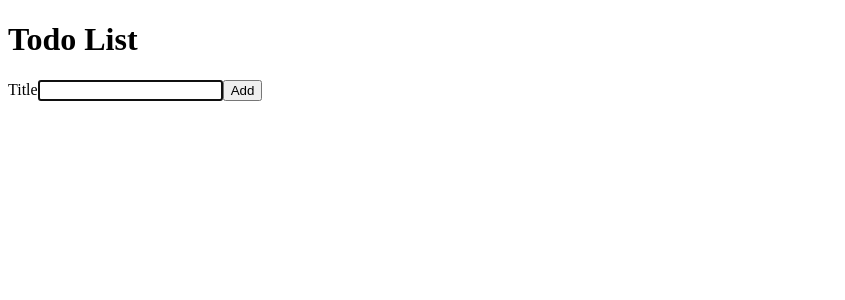
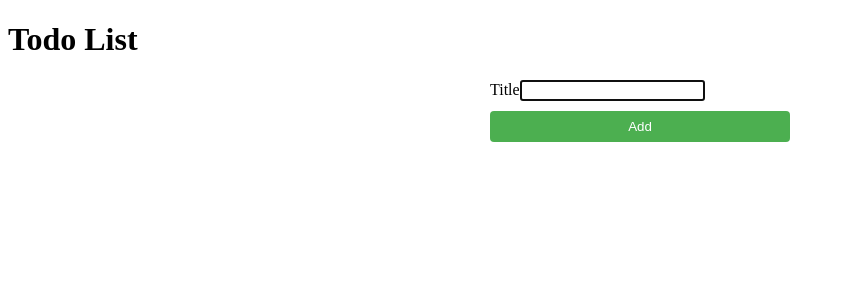
Before and after one commit to Sabina-Kazantseva/react-todo, a React (Create React App) app: page / in a window 1280 px wide. Shown: the top 300 px of the page, without its empty margins (0-845 px from the left). Built offline with nearby package versions, Linux system fonts and the light colour scheme; the HTML template or start-up script is replaced by a standard one.

Commit message:
Apply css changes

```diff
--- a/src/AddTodoForm.js
+++ b/src/AddTodoForm.js
@@ -1,7 +1,7 @@
-import React, { useState, useEffect, useRef } from 'react';
+import { useState, useEffect, useRef } from 'react';
 import InputWithLabel from './InputWithLabel';
+import style from './AddTodoForm.module.css';
 
-// import React from "react";
 function AddTodoForm({ onAddTodo }) {
     const [todoTitle, setTodoTitle] = useState("");
     const inputRef = useRef(null);
@@ -23,19 +23,22 @@ function AddTodoForm({ onAddTodo }) {
 
     // Add a multi-line return statement with JSX
     return (
-        <form onSubmit={handleAddTodo}>
+        <form onSubmit={handleAddTodo} className={style.formContainer}>
+            <div className={style.inputContainer}>
                 <InputWithLabel
                     id="todoTitle"
                     value={todoTitle}
                     onInputChange={handleTitleChange}
                     type="text"
-                autoFocus  // Setting autoFocus directly
+                    autoFocus
                 >
                     Title
                 </InputWithLabel>
+            </div>
 
-            {/* Create a submit button element with text "Add" */}
-            <button type="submit">Add</button>
+            <button type="submit" className={style.submitButton}>
+                Add
+            </button>
         </form>
     );
 }
--- /dev/null
+++ b/src/AddTodoForm.module.css
@@ -0,0 +1,23 @@
+.formContainer {
+    display: flex;
+    flex-direction: column;
+    max-width: 300px;
+    margin: 0 auto;
+}
+
+.inputContainer {
+    margin-bottom: 10px;
+}
+
+.submitButton {
+    background-color: #4caf50;
+    color: #fff;
+    padding: 8px 12px;
+    border: none;
+    border-radius: 4px;
+    cursor: pointer;
+}
+
+.submitButton:hover {
+    background-color: #45a049;
+}
--- a/src/TodoListItem.js
+++ b/src/TodoListItem.js
@@ -1,4 +1,6 @@
 import React from 'react';
+import style from './TodoListItem.module.css';
+
 
 function TodoListItem({ task, onRemoveTodo }) {
     const handleRemove = () => {
@@ -6,37 +8,15 @@ function TodoListItem({ task, onRemoveTodo }) {
     };
 
     return (
-
-        <li>
+        <li className={style.ListItem}>
             {task.title}
             <button type="button" onClick={handleRemove}>
                 Remove
             </button>
-
         </li>
-
-
     );
 }
 
-export default TodoListItem;
 
 
-
-
-
-
-
-
-
-
-
-
-
-
-
-// function TodoListItem() {
-
-// }
-
-// export default TodoListItem
+export default TodoListItem;
--- /dev/null
+++ b/src/TodoListItem.module.css
@@ -0,0 +1,4 @@
+/* TodoListItem.module.css */
+.ListItem {
+    color: crimson;
+}
```
Lines whose indentation alone changed are shown as unchanged.
